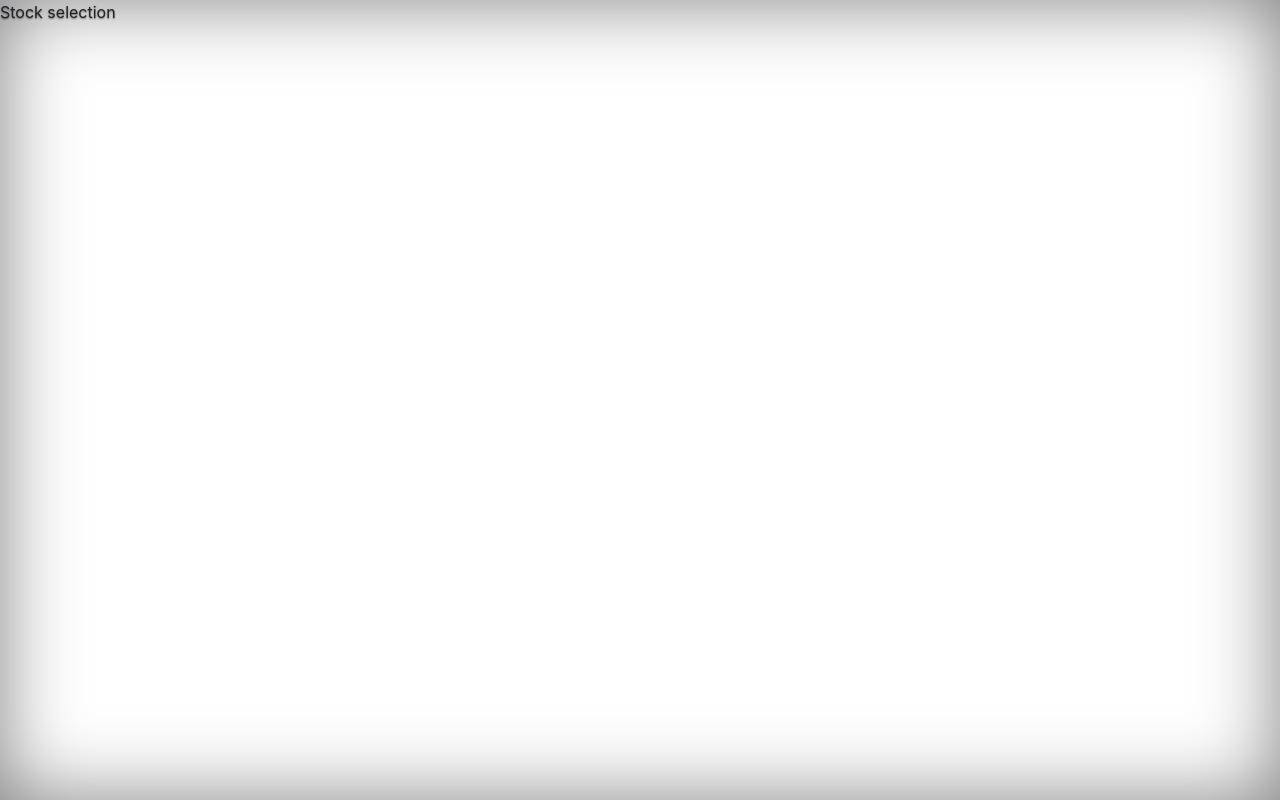
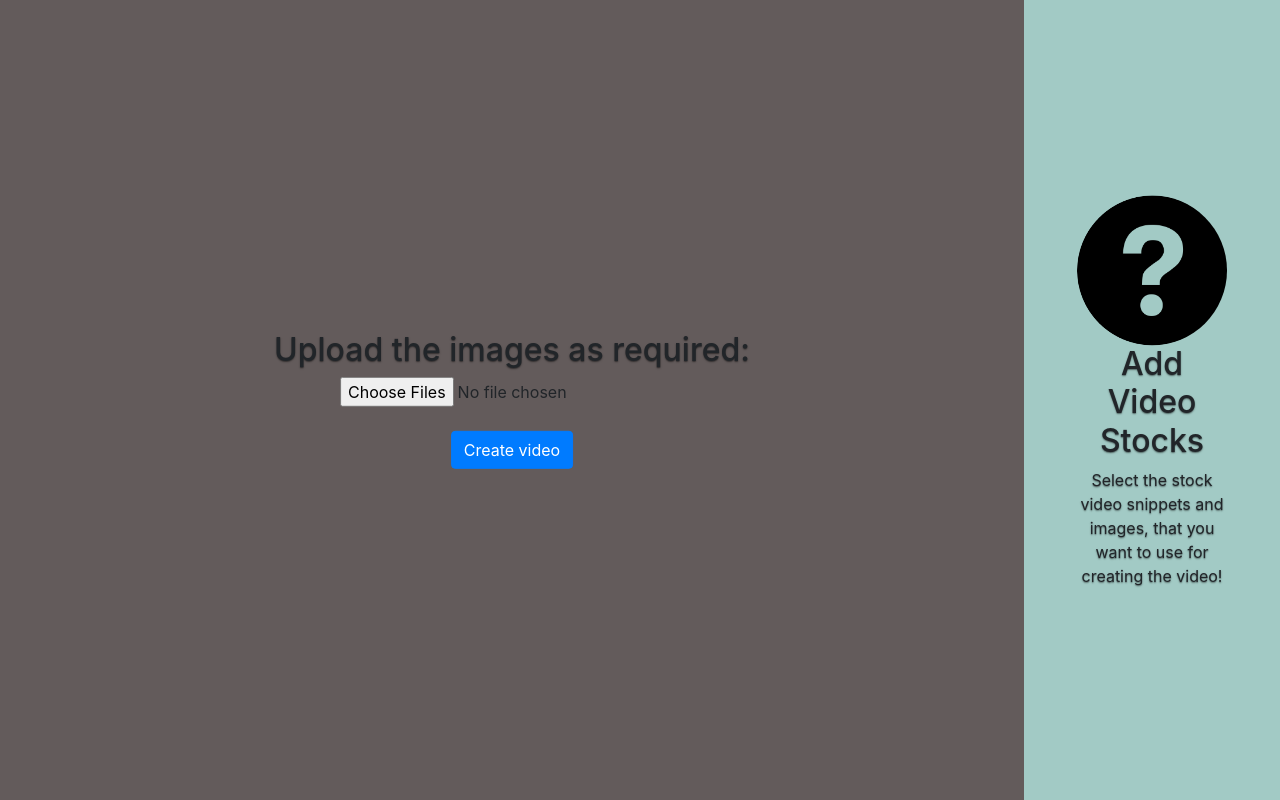
Before and after one commit to mpras97/videomakerai, a React (Create React App) app in the folder frontend/: page /stock-selection/1 in a window 1280 px wide. Built offline with nearby package versions, Linux system fonts and the light colour scheme.

Commit message:
Upload image with thumbnail

```diff
--- a/frontend/src/components/bodyComponents/GetStartedPageOne.js
+++ b/frontend/src/components/bodyComponents/GetStartedPageOne.js
@@ -15,7 +15,7 @@ export default function GetStartedPageOne() {
     <Fragment>
     <div class="split left">
       <div class="centered">
-        <img src={helperimg} alt="Avatar woman" />
+        <img src={helperimg} alt="help" />
         <h2>Video Type</h2>
         <p>Select the type of video you want to make</p>
       </div>
--- a/frontend/src/components/bodyComponents/StockSelection.js
+++ b/frontend/src/components/bodyComponents/StockSelection.js
@@ -1,7 +1,95 @@
-import React, { useState } from "react";
+import React, { useState, Fragment } from "react";
+import { useHistory } from "react-router";
+import { Button } from 'react-bootstrap'
+import "../../static/css/stockselection.css"
 
 export default function StockSelection() {
+  const history = useHistory();
+  let helperImg = require("../../static/img/help.png")
+  const [image, setImage] = useState(null);
+  const [images, setImages] = useState([]);
+  const [imageTexts, setImageTexts] = useState([]);
+  function ImageUpload (e) {
+
+    var files = e.target.files
+
+    for (let i = 0, f; f = files[i]; i++) {
+      console.log(f.type)
+      // if ((!f.type.match('image.*')) || (!f.type.match('video.*'))) {
+      //   continue
+      // }
+      var reader = new FileReader()
+
+      var texts = imageTexts
+      texts.push("")
+      setImageTexts(texts)
+
+      if (f.type.match('image.*')) {
+        reader.onload = (function(theFile) {
+          return function(e) {
+            var span = document.createElement('span');
+            span.innerHTML =
+            [
+              '<img src="',
+              e.target.result,
+              '" title="', escape(theFile.name),
+              '"/><input type="text" onChange={handleImageTextChange} value="',imageTexts[i],'" name="',i,'" /><br />'
+            ].join('');
+            document.getElementById("list").insertBefore(span, null);
+          }
+        })(f)
+      }
+      else if (f.type.match('video.*')) {
+        reader.onload = (function(theFile) {
+          var span = document.createElement('span')
+          span.innerHTML = [
+            '<video controls class="video"><source src=',e.target.result,
+            '" title="', escape(theFile.name),
+            '"/></video><input type="text" onChange={handleImageTextChange} value="',imageTexts[i],
+            '" name="',i,'" /><br />'
+          ].join('')
+          document.getElementById("list").insertBefore(span, null)
+        })(f)
+      }
+
+      reader.readAsDataURL(f)
+    }
+  }
+  function handleImageTextChange (e) {
+    var name = e.target.name;
+    var imgTxts = imageTexts;
+    imgTxts[name] = e.target.value
+    setImageTexts(imgTxts)
+  }
   return (
-    <div>Stock selection</div>
+    <Fragment>
+      <div className="splitLeft left">
+        <div className="centered">
+          <h2>Upload the images as required:</h2>
+          <input
+            type="file"
+            onChange={ImageUpload}
+            className="fileUpload"
+            id="group_image"
+            accept="image/x-png, image/gif, image/jpeg, video/mp4"
+            multiple
+          />
+          {/* {image ?
+            <img src={image} id="target" /> : null
+        } */}
+        {/* {images ? images.forEach((imgSrc, index) => (<img src={imgSrc} id={`target_${index}`} />)) : null} */}
+        <output id="list"></output><br/>
+        <br/>
+        <Button variant="primary">Create video</Button>
+        </div>
+      </div>
+      <div className="splitRight right">
+        <div className="centered">
+          <img src={helperImg} />
+          <h2>Add Video Stocks</h2>
+          <p>Select the stock video snippets and images, that you want to use for creating the video!</p>
+        </div>
+      </div>
+    </Fragment>
   )
 }
--- /dev/null
+++ b/frontend/src/static/css/stockselection.css
@@ -0,0 +1,47 @@
+body {
+    font-family: Arial;
+    color: white;
+  }
+
+  .splitLeft {
+    height: 100%;
+    width: 80%;
+    position: fixed;
+    z-index: 1;
+    top: 0;
+    overflow-x: hidden;
+    padding-top: 20px;
+  }
+
+  .splitRight {
+    height: 100%;
+    width: 20%;
+    position: fixed;
+    z-index: 1;
+    top: 0;
+    overflow-x: hidden;
+    padding-top: 20px;
+  }
+
+  .left {
+    left: 0;
+    background-color: rgb(99, 91, 91);
+  }
+
+  .right {
+    right: 0;
+    background-color: rgb(162, 202, 197);
+  }
+
+  .centered {
+    position: absolute;
+    top: 50%;
+    left: 50%;
+    transform: translate(-50%, -50%);
+    text-align: center;
+  }
+
+  .centered img {
+    width: 150px;
+    border-radius: 50%;
+  }
```
